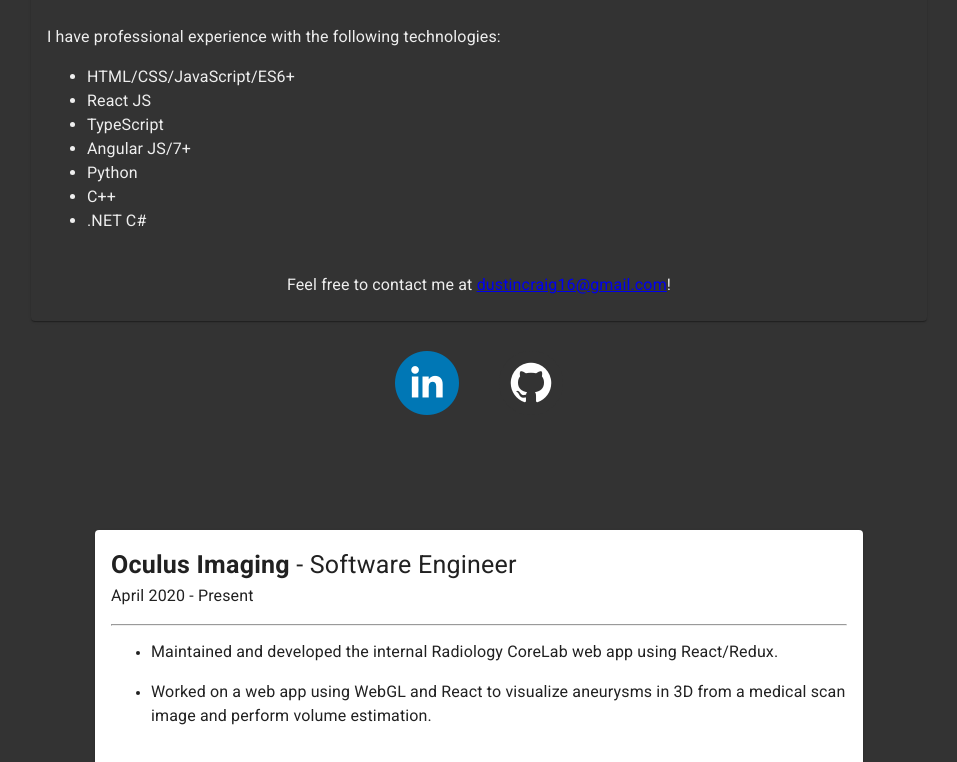
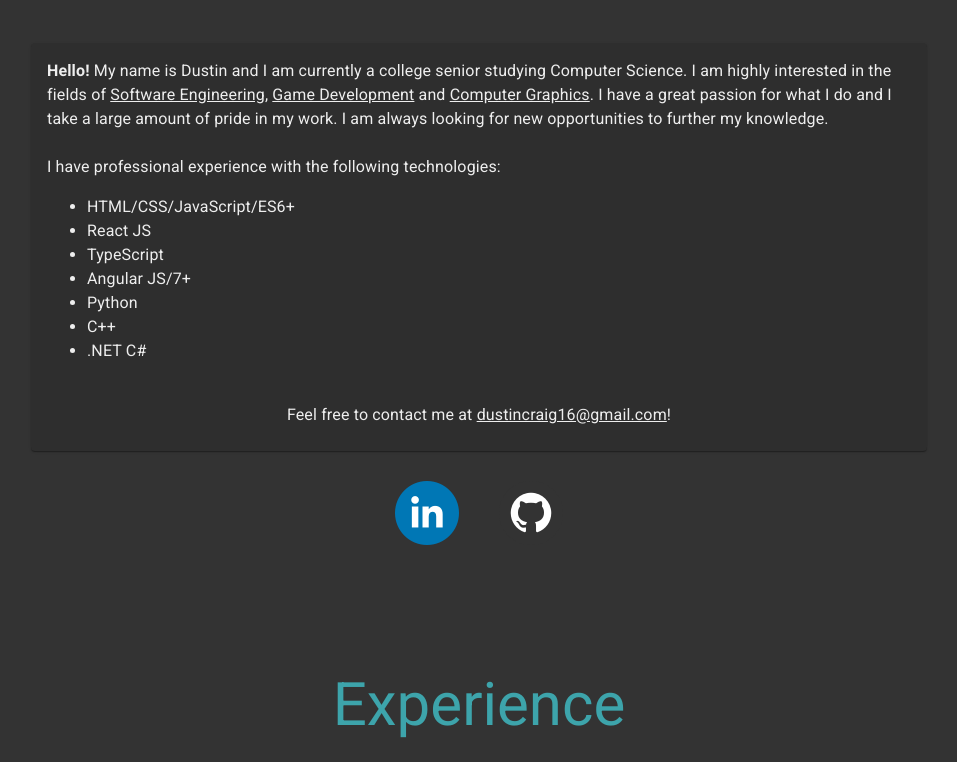
Before and after one commit to DustinCraig/home, a React (Create React App) app: page / in a window 1280 px wide. Shown: the part 1436-2198 px from the top of the page, without its empty margins (161-1118 px from the left). Built offline with nearby package versions, Linux system fonts and the light colour scheme.

Commit message:
Styling updates

```diff
--- a/public/index.html
+++ b/public/index.html
@@ -2,17 +2,10 @@
 <html lang="en">
   <head>
     <meta charset="utf-8" />
-    <link rel="icon" href="%PUBLIC_URL%/favicon.ico" />
     <meta name="viewport" content="width=device-width, initial-scale=1" />
     <meta name="theme-color" content="#000000" />
-    <meta
-      name="description"
-      content="Web site created using create-react-app"
-    />
-    <meta
-      name="viewport"
-      content="minimum-scale=1, initial-scale=1, width=device-width"
-    />
+    <meta name="description" content="Web site created using create-react-app" />
+    <meta name="viewport" content="minimum-scale=1, initial-scale=1, width=device-width" />
     <meta
       name="viewport"
       content="width=device-width, initial-scale=1, user-scalable=0, maximum-scale=1, minimum-scale=1"
@@ -22,10 +15,7 @@
       rel="stylesheet"
       href="https://fonts.googleapis.com/css?family=Roboto:300,400,500,700&display=swap"
     />
-    <link
-      rel="stylesheet"
-      href="https://fonts.googleapis.com/icon?family=Material+Icons"
-    />
+    <link rel="stylesheet" href="https://fonts.googleapis.com/icon?family=Material+Icons" />
 
     <link rel="manifest" href="%PUBLIC_URL%/manifest.json" />
     <title>Dustin Craig</title>
--- a/src/components/about/index.js
+++ b/src/components/about/index.js
@@ -5,7 +5,7 @@ import Image from '../../assets/images/avatar.jpeg'
 import Typography from '@material-ui/core/Typography'
 import { makeStyles } from '@material-ui/core/styles'
 import { SocialButtons } from '../socialButtons'
-import { BACKGROUNDCOLOR, TEXTCOLOR } from '../../constants'
+import { BACKGROUNDCOLOR, TEXTCOLOR, HEADERCOLOR } from '../../constants'
 import Card from '@material-ui/core/Card'
 import CardContent from '@material-ui/core/CardContent'
 
@@ -25,11 +25,16 @@ const useStyles = makeStyles((theme) => ({
   card: {
     width: '70%',
     margin: 30,
-    backgroundColor: 'rgba(0, 0, 0, 0)',
+    backgroundColor: 'rgba(0, 0, 0, 0.1)',
   },
   title: {
     //fontSize: 25,
     color: TEXTCOLOR,
+  },
+  header: {
+    marginTop: 60,
+    color: HEADERCOLOR,
+    fontSize: 60,
   },
 }))
 
@@ -46,6 +51,11 @@ export default function About() {
         justify="center"
         className={classes.grid}
       >
+        <center>
+          <Typography className={classes.header} variant="h3">
+            About Me
+          </Typography>
+        </center>
         <Avatar alt="Dustin Craig" src={Image} className={classes.avatar} />
 
         <Card className={classes.card} variant="outline">
@@ -53,8 +63,8 @@ export default function About() {
             <Typography className={classes.title}>
               <b>Hello!</b> My name is Dustin and I am currently a college senior studying Computer
               Science. I am highly interested in the fields of <u>Software Engineering</u>,{' '}
-              <u>Data Science</u> and <u>Computer Graphics</u>. I have a great passion for what I do
-              and I take a large amount of pride in my work. I am always looking for new
+              <u>Game Development</u> and <u>Computer Graphics</u>. I have a great passion for what
+              I do and I take a large amount of pride in my work. I am always looking for new
               opportunities to further my knowledge.
               <br />
               <br />I have professional experience with the following technologies:
@@ -70,7 +80,10 @@ export default function About() {
               <br />
               <center>
                 Feel free to contact me at{' '}
-                <a href="mailto:dustincraig16@gmail.com">dustincraig16@gmail.com</a>!
+                <a href="mailto:dustincraig16@gmail.com" style={{ color: TEXTCOLOR }}>
+                  dustincraig16@gmail.com
+                </a>
+                !
               </center>
             </Typography>
           </CardContent>
--- a/src/components/experience/index.js
+++ b/src/components/experience/index.js
@@ -1,7 +1,10 @@
 import React, { Fragment } from 'react'
 import Grid from '@material-ui/core/Grid'
+import Typography from '@material-ui/core/Typography'
 import JobCard from './jobCard'
-import { BACKGROUNDCOLOR } from '../../constants'
+import { makeStyles } from '@material-ui/core/styles'
+
+import { BACKGROUNDCOLOR, HEADERCOLOR } from '../../constants'
 
 const OI_BULLETPOINTS = [
   'Maintained and developed the internal Radiology CoreLab web app using React/Redux.',
@@ -20,18 +23,31 @@ const PREVO_BULLETPOINTS = [
   'Refreshed the menus, layout, icons and color-scheme which involved changes to CSS, HTML, JavaScript and Java servlets.',
 ]
 
+const useStyles = makeStyles((theme) => ({
+  header: {
+    marginTop: 60,
+    color: HEADERCOLOR,
+    fontSize: 60,
+  },
+}))
+
 export default function Experience() {
   // return <JobCard />
+  const classes = useStyles()
+
   return (
     <Grid
       xs={12}
       container
       spacing={0}
-      direction='column'
-      alignItems='center'
-      justify='center'
+      direction="column"
+      alignItems="center"
+      justify="center"
       style={{ backgroundColor: BACKGROUNDCOLOR }}
     >
+      <Typography className={classes.header} variant="h3">
+        Experience
+      </Typography>
       <br />
       <JobCard
         title={'Software Engineer'}
--- a/src/components/experience/jobCard/index.js
+++ b/src/components/experience/jobCard/index.js
@@ -2,15 +2,22 @@ import React, { Fragment } from 'react'
 import Card from '@material-ui/core/Card'
 import CardContent from '@material-ui/core/CardContent'
 import Typography from '@material-ui/core/Typography'
+import { TEXTCOLOR, HEADERCOLOR, DATECOLOR } from '../../../constants'
 import { makeStyles } from '@material-ui/core/styles'
 
 const useStyles = makeStyles((theme) => ({
   card: {
     width: '60%',
     margin: 30,
+    backgroundColor: 'rgba(0, 0,0 ,0.1)',
+    color: TEXTCOLOR,
   },
   title: {
     fontSize: 25,
+    color: HEADERCOLOR,
+  },
+  date: {
+    color: DATECOLOR,
   },
 }))
 
@@ -18,12 +25,12 @@ export default function JobCard({ company, title, dates, bulletPoints }) {
   const classes = useStyles()
   return (
     <Fragment>
-      <Card className={classes.card} variant='outline'>
+      <Card className={classes.card} variant="outline">
         <CardContent>
           <Typography className={classes.title}>
             <b>{company}</b> - {title}
           </Typography>
-          <Typography paragraph>
+          <Typography paragraph className={classes.date}>
             {dates[0]} - {dates[1]}
           </Typography>
           <hr />
--- a/src/components/layout/index.js
+++ b/src/components/layout/index.js
@@ -1,4 +1,4 @@
-import React, { Fragment, useState } from 'react'
+import React, { Fragment, useState, useEffect } from 'react'
 import AppBar from '@material-ui/core/AppBar'
 import ToolBar from '@material-ui/core/Toolbar'
 import Typography from '@material-ui/core/Typography'
@@ -72,36 +72,38 @@ const useStyles = makeStyles((theme) => ({
   },
 }))
 
-function Layout() {
+export default function Layout() {
   const classes = useStyles()
   const [mobileOpen, openMobile] = useState(false)
   const [viewingContent, setViewingContent] = useState(ABOUT)
+  const [scrollPos, setScrollPos] = useState(window.pageYOffset)
+
+  /* Watch scroll position */
+  useEffect(() => {
+    window.addEventListener('scroll', () => {
+      setScrollPos(window.pageYOffset)
+    })
+  })
 
   return (
     <Fragment>
       <CssBaseline />
       <div className={classes.root}>
         {/* AppBar */}
+        {scrollPos > -1 && (
           <AppBar position="fixed" className={classes.appBar}>
             <ToolBar>
-            <IconButton
-              edge="start"
-              className={classes.navIconHide}
-              color="inherit"
-              aria-label="menu"
-            >
-              <MenuIcon />
-            </IconButton>
               <Typography variant="h5" className={classes.title}>
                 Dustin Craig
               </Typography>
             </ToolBar>
           </AppBar>
+        )}
         {/*********/}
 
         {/* Main Content */}
         <div className={classes.content}>
-          <div className={classes.toolbar} />
+          {scrollPos > -1 && <div className={classes.toolbar} />}
           <BigPicture />
           <About />
           <Experience />
@@ -111,5 +113,3 @@ function Layout() {
     </Fragment>
   )
 }
-
-export default Layout
--- a/src/constants/index.js
+++ b/src/constants/index.js
@@ -3,3 +3,5 @@ export const BACKGROUNDCOLOR = '#333' // '#bcc2c4'
 export const SECONDARYCOLOR = '#dadada'
 export const APPBARCOLOR = '#049a9e'
 export const TEXTCOLOR = '#eeeeee'
+export const HEADERCOLOR = '#3da4ab'
+export const DATECOLOR = '#fe8a71'
```
Also changed, not shown: 1 other file (tests, documents, lock files or other folders). Lines whose indentation alone changed are shown as unchanged.
